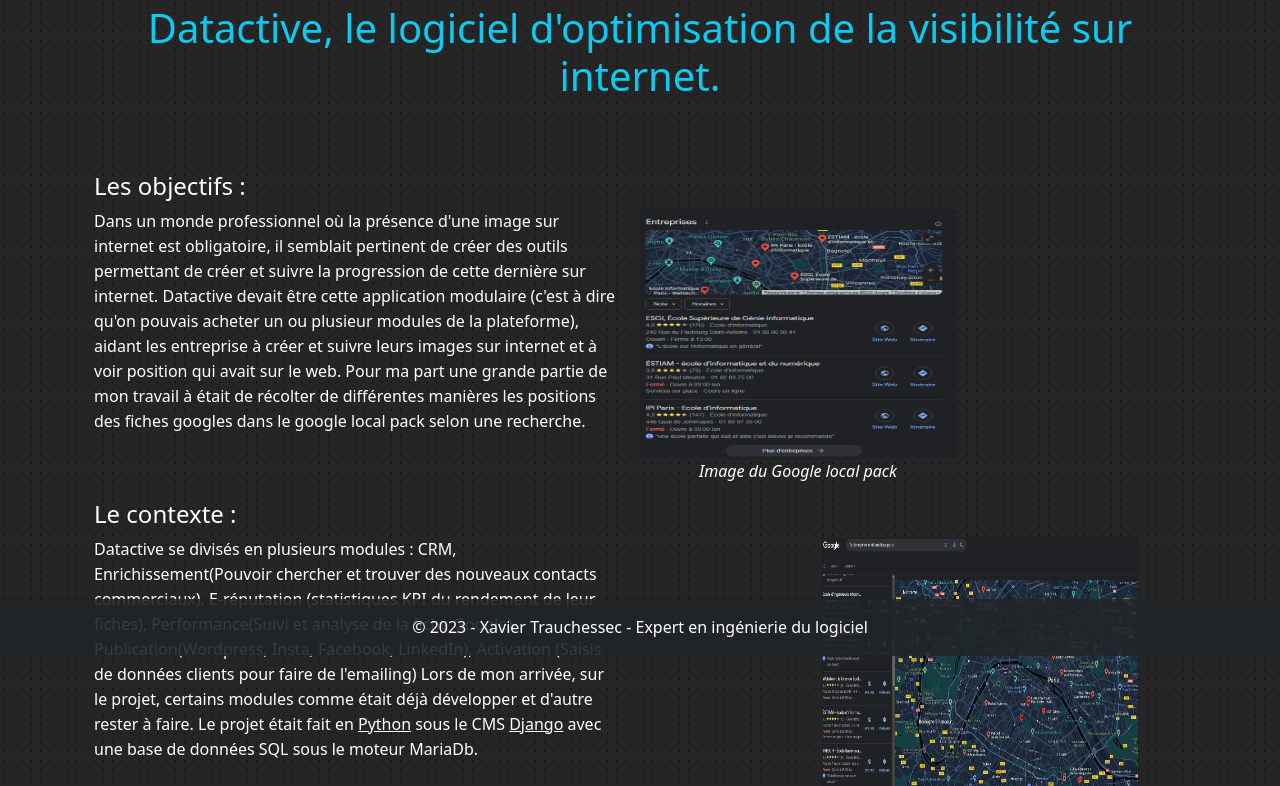
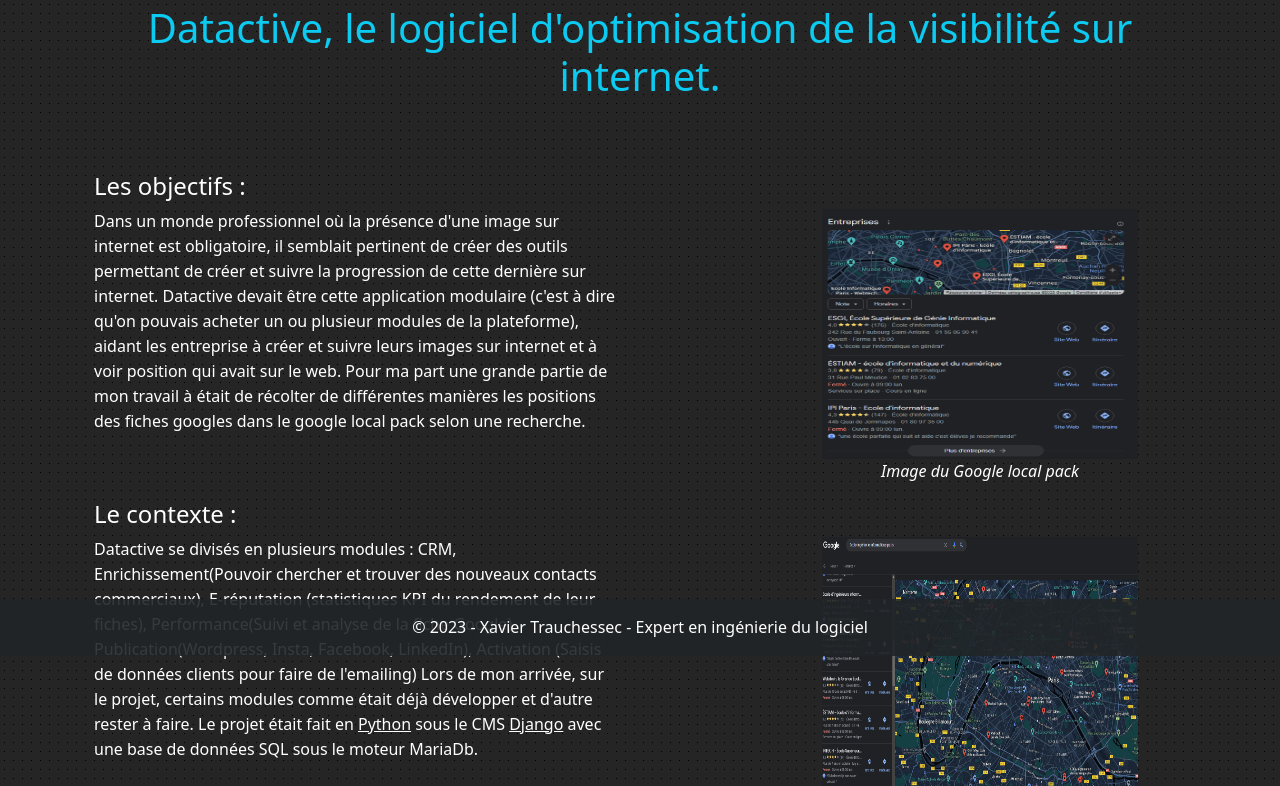
Before and after one commit to Frozenn-X/true_portfolio, a Django app: page /datactive-project in a window 1280 px wide. Shown: the part 144-930 px from the top of the page. Run offline with Django 4.2, Linux system fonts and the light colour scheme; some libraries are stand-ins or nearby versions.

Commit message:
Update datactive.html

```diff
--- a/templates/web/my_projects/datactive.html
+++ b/templates/web/my_projects/datactive.html
@@ -14,6 +14,7 @@
             aidant les entreprise à créer et suivre leurs images sur internet et à voir position qui avait sur le web.
             Pour ma part une grande partie de mon travail à était de récolter de différentes manières les positions des fiches googles dans le google local pack selon une recherche.
         </p>
+        <div class="col-2"></div>
         <div class="col-4 row">
             <img class="col-12" height="250" width="450" src="{% static 'img/Google_local_pack.png' %}" />
             <em class="col-12 text-center">Image du Google local pack</em>
```
